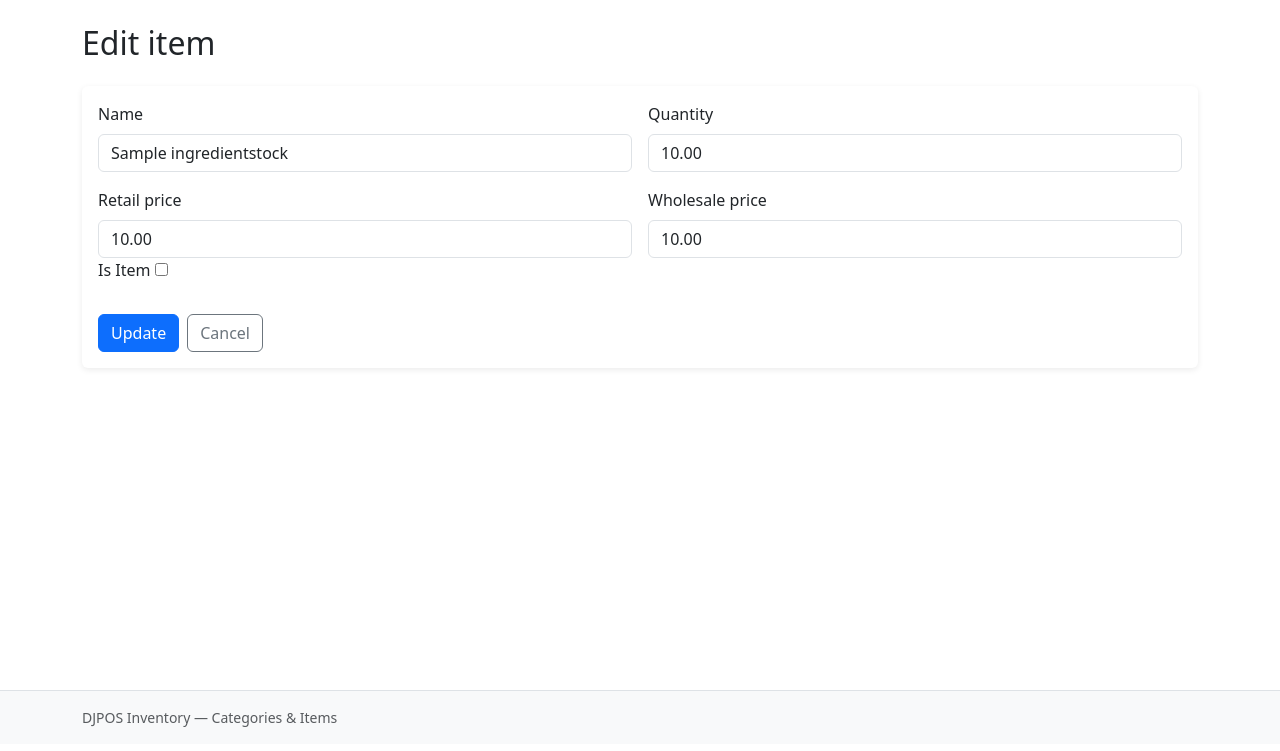
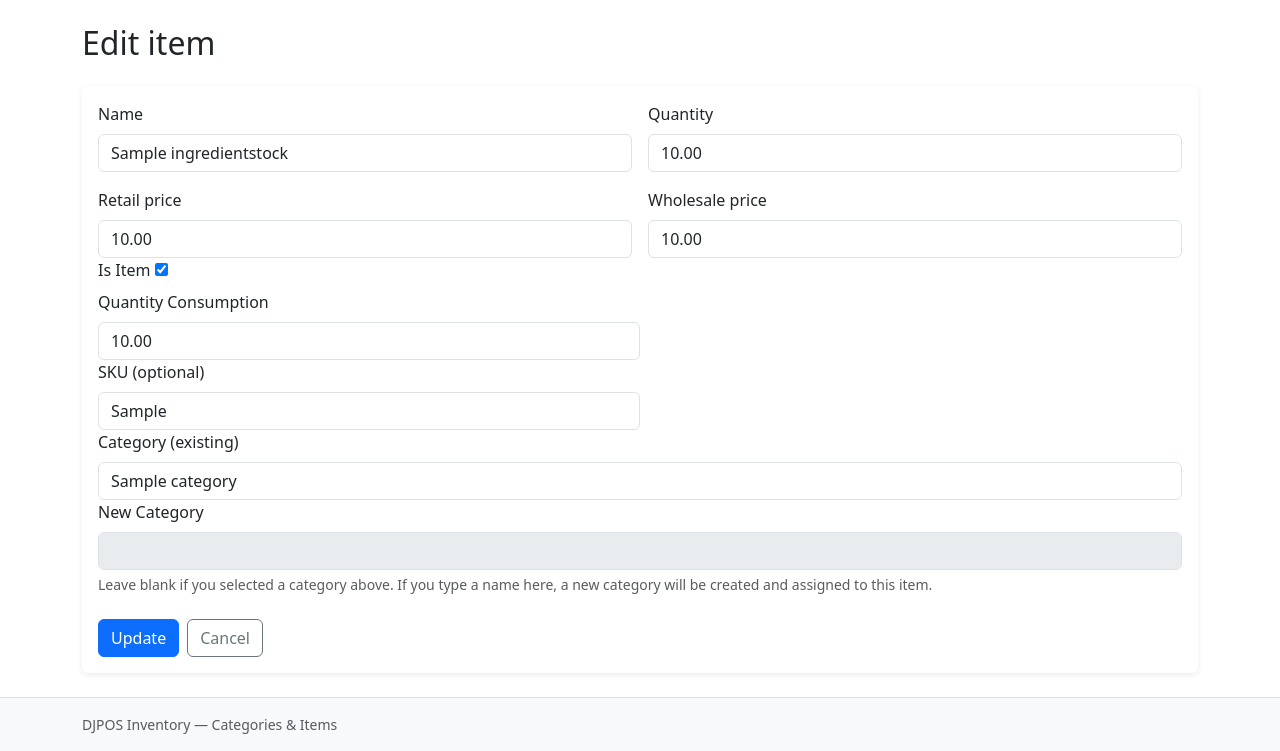
Before and after one commit to altair13421/DjPOS, a Django app: page /inventory/stock/1/edit/ in a window 1280 px wide. Shown: the part 56-807 px from the top of the page. Before the commit the page ends 783 px from the top, so only its background shows below. Run offline with Django 5.2, Linux system fonts and the light colour scheme; tables that the repository leaves empty hold one stand-in row (values such as "Sample post").

Commit message:
Making Sure StockUpdateView Works

```diff
--- a/inventory/models.py
+++ b/inventory/models.py
@@ -37,6 +37,10 @@ class IngredientStock(models.Model):
         choices=StockAddedAs.choices,
         default=StockAddedAs.STOCK,
     )
+    item_id = models.IntegerField(
+        default=0
+    )
+
 
 class Item(models.Model):
     """Inventory item (product)."""
--- a/inventory/views.py
+++ b/inventory/views.py
@@ -125,10 +125,13 @@ class StockCreateView(SuccessMessageMixin, CreateView):
                     category, exists_ = Category.objects.get_or_create(name="ItemFromStock")
                 item = Item.objects.create(
                     name=ingredient.name,
+                    sku=stock.get("sku", ""),
                     category=category,
                     retail_price=ingredient.retail_price,
                     wholesale_price=ingredient.wholesale_price
                 )
+                ingredient.item_id = item.id
+                ingredient.save()
                 itemIng = ItemIngredient.objects.get_or_create(
                     item=item,
                     ingredient=ingredient,
@@ -148,7 +151,44 @@ class StockUpdateView(SuccessMessageMixin, UpdateView):
     def get_context_data(self, **kwargs):
         context = super().get_context_data(**kwargs)
         context["is_edit"] = True
+        context['ingredient'] = self.get_object()
+        if context['ingredient'].added_as == StockAddedAs.ITEM:
+            context['categories'] = Category.objects.all()
+            context['item'] = Item.objects.get(id=context['ingredient'].item_id)
+            item_ingredient = ItemIngredient.objects.filter(
+                item=context["item"],
+                ingredient=context["ingredient"],
+            ).first()
+            context["quantity_consumed"] = item_ingredient.quantity
         return context
+
+    def form_valid(self, form):
+        stock = self.request.POST
+        is_item = stock.get('is_item', "off")
+        with transaction.atomic():
+            ingredient = form.save()
+            if is_item == "on":
+                ingredient.added_as = StockAddedAs.ITEM
+                category_existing: int = int(stock.get("category", "0")) # is category id
+
+                category: Category | None = Category.objects.none
+                if category_existing != 0:
+                    category = Category.objects.get(id=category_existing)
+
+                item = Item.objects.get(id=stock.get("item_id"))
+                item.wholesale_price = ingredient.wholesale_price
+                item.retail_price = ingredient.retail_price
+                item.sku = stock.get("sku", item.sku)
+                item.save()
+                itemIng, _ = ItemIngredient.objects.get_or_create(
+                    item=item,
+                    ingredient=ingredient,
+                )
+                itemIng.quantity=stock.get("quantity_consumed", 1)
+                itemIng.save()
+        return super().form_valid(form)
+
+
 
 
 # ——— Item UI (add category on same page) ———
--- a/templates/inventory/stock_form.html
+++ b/templates/inventory/stock_form.html
@@ -46,7 +46,7 @@
         <div class="row gap-2">
           <div class="col-md-6">
             <label for="is_item">Is Item</label>
-            <input type="checkbox" class="checkbox" name="is_item">
+            <input type="checkbox" class="checkbox" name="is_item" {% if ingredient.added_as == "ITEM" %} checked {% endif %}>
           </div>
           <div id="item-form-generate">
             <!-- ItemForm will Appear here. -->
@@ -67,25 +67,44 @@
 const itemForm = `
 <div class="col-md-6">
   <label class="form-label" for="quantity_consumed">Quantity Consumption</label>
-  <input class="form-control" type="number" name="quantity_consumed" id="id_quantity_consumed" value="0.00" step="0.01">
+  <input class="form-control" type="number" name="quantity_consumed" id="id_quantity_consumed" {% if ingredient.added_as == "ITEM" %}
+  value="{{ quantity_consumed }}"
+  {% else %}
+  value="0.00"
+  {% endif %} step="0.01">
 </div>
 <div class="col-md-6">
   <label class="form-label" for="sku">SKU (optional)</label>
-  <input class="form-control" type="text" name="sku" id="id_sku" value="">
+  <input class="form-control" type="text" name="sku" id="id_sku" {% if ingredient.added_as == "ITEM" %}
+  value="{{ item.sku }}"
+  {% else %}
+  value=""
+  {% endif %}>
 </div>
 <div class="col-12">
   <label for="category" class="form-label">Category (existing)</label>
   <select name="category" class="form-control" id="id_category">
     {% for category in categories %}
-      <option value="{{ category.id }}">{{ category.name }}</option>
+      <option value="{{ category.id }}" {% if ingredient.added_as == "ITEM" %}
+        {% if category.id == item.category.id %}
+          selected
+        {% endif %}
+      {% endif %} >{{ category.name }}</option>
     {% empty %}
       <option value="0">No category added</option>
     {% endfor %}
   </select>
 </div>
+
+{% if ingredient.added_as == "ITEM" %}
+  <input type="hidden" name="item_id" value="{{item.id}}">
+{% endif %}
+
 <div class="col-12">
   <label for="new_category_name" class="form-label">New Category</label>
-  <input type="text" name="new_category_name" id="new_category_name" class="form-control" value="">
+  <input type="text" name="new_category_name" id="new_category_name" class="form-control" value="" {% if ingredient.added_as == "ITEM" %}
+    disabled
+  {% endif %}  >
   <div class="form-text">Leave blank if you selected a category above. If you type a name here, a new category will be created and assigned to this item.</div>
 </div>
 `;
@@ -94,6 +113,10 @@ const emptyForm = "";
 const itemCheckBox = document.querySelector("input[name='is_item']");
 const itemFormDiv = document.getElementById("item-form-generate");
 
+if (itemCheckBox.checked) {
+  itemFormDiv.innerHTML = itemForm;
+}
+
 itemCheckBox.addEventListener('change', () => {
   itemFormDiv.innerHTML = itemCheckBox.checked ? itemForm : emptyForm;
 });
```
Also changed, not shown: inventory/migrations/0007_ingredientstock_item_id.py (added).
